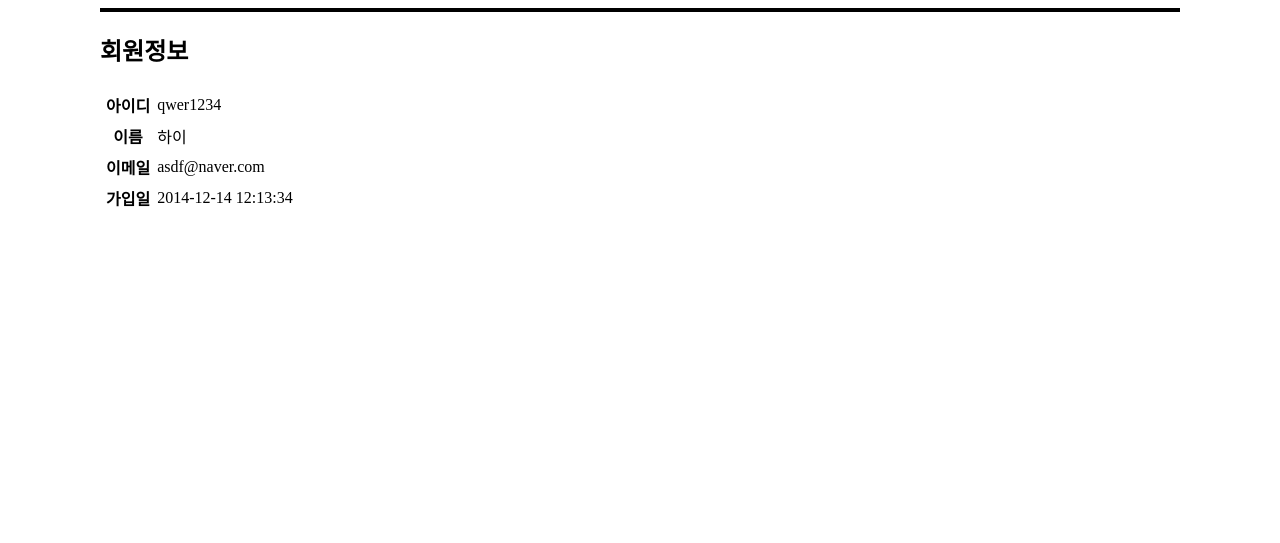
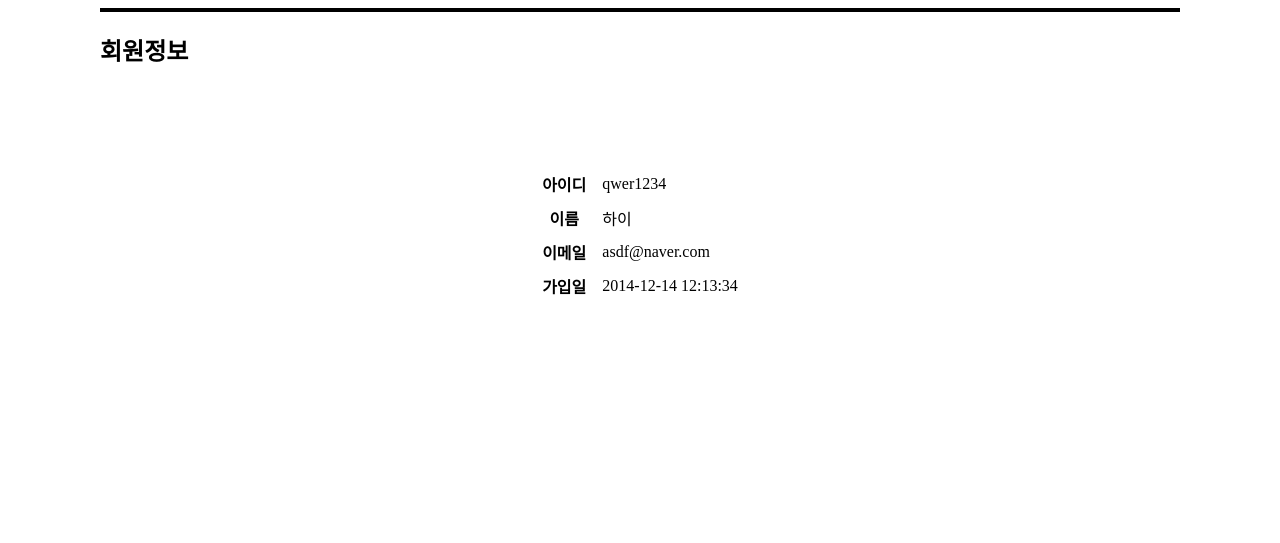
Before and after one commit to Hy30k92/semiprojectv1, a FastAPI app: page /member/myinfo in a window 1280 px wide. Shown: the part 145-688 px from the top of the page. Run offline with FastAPI, Linux system fonts and the light colour scheme.

Commit message:
회원정보 스타일링

```diff
--- a/views/templates/member/myinfo.html
+++ b/views/templates/member/myinfo.html
@@ -5,6 +5,9 @@
     <title>세미프로잭트</title>
     <link rel="stylesheet" href="/static/css/project.css">
     <style>
+        table { margin: 100px auto;
+            border-collapse: collapse}
+        th, td { padding: 5px 8px}
 
     </style>
 </head>
@@ -22,7 +25,7 @@
         <hr id="hr1">
         <main>
             <h2>회원정보</h2>
-                <table  cellspacing="5">
+                <table>
                         <tr><th>아이디</th><td>qwer1234</td></tr>
                         <tr><th>이름</th><td>하이</td></tr>
                         <tr><th>이메일</th><td>asdf@naver.com</td></tr>
```
